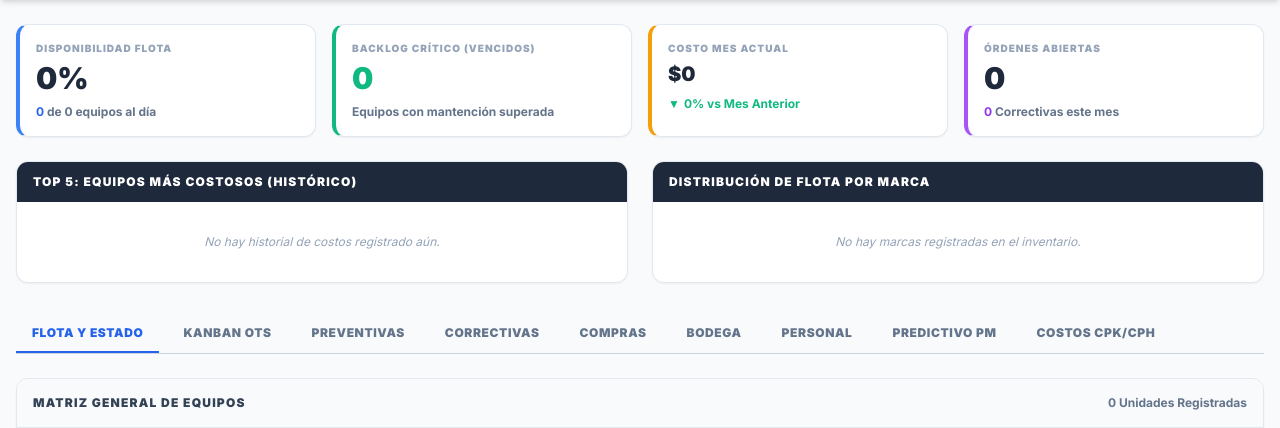
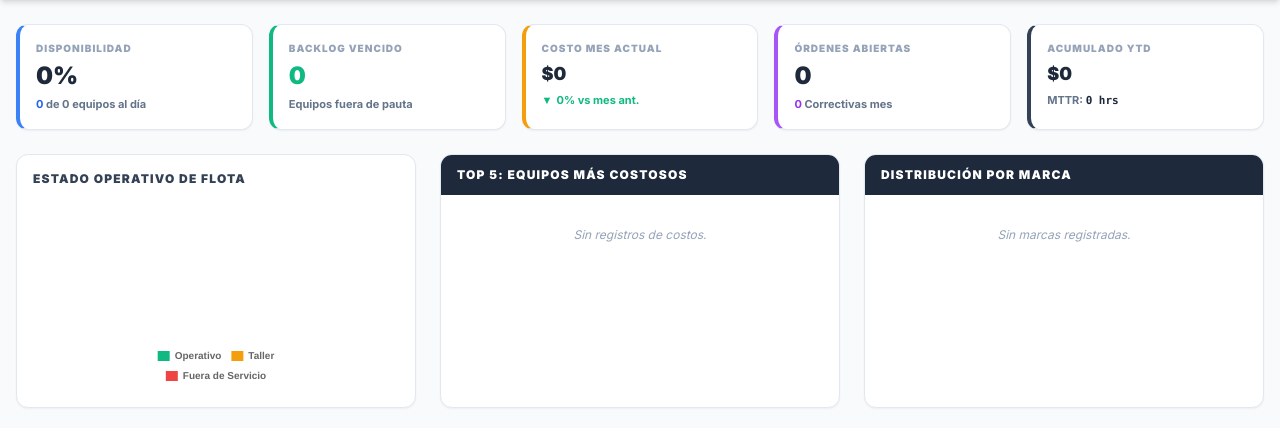
Before and after one commit to manuelortizortiz/cmms-demotron, a Flask app: page / in a window 1280 px wide. Shown: the part 57-485 px from the top of the page. Run offline with Flask 3, Linux system fonts and the light colour scheme; a user stored in the database is signed in; some libraries are stand-ins or nearby versions.

Commit message:
Update index.html

```diff
--- a/templates/index.html
+++ b/templates/index.html
@@ -36,75 +36,96 @@
     <main class="max-w-7xl mx-auto px-4 py-6 flex-1 w-full">
 
         <!-- ========================================== -->
-        <!-- 1. KPIS SUPERIORES (Inteligencia de Negocio)-->
+        <!-- 1. KPIS SUPERIORES AMPLIADOS (BI)          -->
         <!-- ========================================== -->
-        <div class="grid grid-cols-1 md:grid-cols-4 gap-4 mb-6">
+        <div class="grid grid-cols-1 sm:grid-cols-2 lg:grid-cols-5 gap-4 mb-6">
+            <!-- Disponibilidad -->
             <div class="bg-white p-4 rounded-xl shadow-sm border border-slate-200 border-l-4 border-l-blue-500">
-                <p class="text-[10px] font-black text-slate-400 uppercase tracking-widest">Disponibilidad Flota</p>
-                <h3 class="text-3xl font-black text-slate-800 mt-1">{{ kpis.disponibilidad_pct }}%</h3>
-                <p class="text-xs text-slate-500 font-bold mt-2"><span class="text-blue-600">{{ kpis.operativos }}</span> de {{ kpis.total }} equipos al día</p>
+                <p class="text-[10px] font-black text-slate-400 uppercase tracking-widest">Disponibilidad</p>
+                <h3 class="text-2xl font-black text-slate-800 mt-1">{{ kpis.disponibilidad_pct }}%</h3>
+                <p class="text-[11px] text-slate-500 font-bold mt-1"><span class="text-blue-600">{{ kpis.operativos }}</span> de {{ kpis.total }} equipos al día</p>
             </div>
 
+            <!-- Backlog Crítico -->
             <div class="bg-white p-4 rounded-xl shadow-sm border border-slate-200 border-l-4 {% if kpis.atrasados > 0 %}border-l-red-500{% else %}border-l-emerald-500{% endif %}">
-                <p class="text-[10px] font-black text-slate-400 uppercase tracking-widest">Backlog Crítico (Vencidos)</p>
-                <h3 class="text-3xl font-black mt-1 {% if kpis.atrasados > 0 %}text-red-600{% else %}text-emerald-500{% endif %}">{{ kpis.atrasados }}</h3>
-                <p class="text-xs text-slate-500 font-bold mt-2">Equipos con mantención superada</p>
+                <p class="text-[10px] font-black text-slate-400 uppercase tracking-widest">Backlog Vencido</p>
+                <h3 class="text-2xl font-black mt-1 {% if kpis.atrasados > 0 %}text-red-600{% else %}text-emerald-500{% endif %}">{{ kpis.atrasados }}</h3>
+                <p class="text-[11px] text-slate-500 font-bold mt-1">Equipos fuera de pauta</p>
             </div>
 
+            <!-- Costo Mes Actual & MoM -->
             <div class="bg-white p-4 rounded-xl shadow-sm border border-slate-200 border-l-4 border-l-amber-500">
                 <p class="text-[10px] font-black text-slate-400 uppercase tracking-widest">Costo Mes Actual</p>
-                <h3 class="text-xl font-black text-slate-800 mt-1">{{ kpis.costo_mes_str }}</h3>
-                <div class="mt-2 text-xs font-bold flex items-center gap-1 {% if kpis.variacion_costo > 0 %}text-red-500{% else %}text-emerald-500{% endif %}">
+                <h3 class="text-lg font-black text-slate-800 mt-1">{{ kpis.costo_mes_str }}</h3>
+                <div class="mt-1 text-[11px] font-bold flex items-center gap-1 {% if kpis.variacion_costo > 0 %}text-red-500{% else %}text-emerald-500{% endif %}">
                     <span>{% if kpis.variacion_costo > 0 %}▲{% else %}▼{% endif %}</span>
-                    <span>{{ kpis.variacion_costo }}% vs Mes Anterior</span>
+                    <span>{{ kpis.variacion_costo }}% vs mes ant.</span>
                 </div>
             </div>
 
+            <!-- OTs Abiertas -->
             <div class="bg-white p-4 rounded-xl shadow-sm border border-slate-200 border-l-4 border-l-purple-500">
                 <p class="text-[10px] font-black text-slate-400 uppercase tracking-widest">Órdenes Abiertas</p>
-                <h3 class="text-3xl font-black text-slate-800 mt-1">{{ kpis.ot_abiertas }}</h3>
-                <p class="text-xs text-slate-500 font-bold mt-2"><span class="text-purple-600">{{ kpis.correctivas_mes }}</span> Correctivas este mes</p>
+                <h3 class="text-2xl font-black text-slate-800 mt-1">{{ kpis.ot_abiertas }}</h3>
+                <p class="text-[11px] text-slate-500 font-bold mt-1"><span class="text-purple-600">{{ kpis.correctivas_mes }}</span> Correctivas mes</p>
+            </div>
+
+            <!-- Acumulado YTD y MTTR -->
+            <div class="bg-white p-4 rounded-xl shadow-sm border border-slate-200 border-l-4 border-l-slate-700">
+                <p class="text-[10px] font-black text-slate-400 uppercase tracking-widest">Acumulado YTD</p>
+                <h3 class="text-lg font-black text-slate-800 mt-1">{{ kpis.costo_total_ytd }}</h3>
+                <p class="text-[11px] text-slate-500 font-bold mt-1">MTTR: <span class="text-slate-800 font-mono">{{ kpis.mttr }}</span></p>
             </div>
         </div>
 
         <!-- ========================================== -->
-        <!-- 2. RANKINGS Y DISTRIBUCIÓN                 -->
+        <!-- 2. GRÁFICOS ANALÍTICOS Y RANKINGS BI        -->
         <!-- ========================================== -->
-        <div class="grid grid-cols-1 md:grid-cols-2 gap-6 mb-8">
-            <div class="bg-white rounded-xl shadow-sm border border-slate-200 overflow-hidden">
+        <div class="grid grid-cols-1 lg:grid-cols-3 gap-6 mb-8">
+            <!-- Gráfico Estado Flota -->
+            <div class="bg-white p-4 rounded-xl shadow-sm border border-slate-200 flex flex-col items-center justify-center">
+                <h3 class="text-xs font-black text-slate-700 uppercase tracking-widest w-full mb-3">Estado Operativo de Flota</h3>
+                <div class="w-48 h-48">
+                    <canvas id="chartEstado"></canvas>
+                </div>
+            </div>
+
+            <!-- Top Equipos Más Costosos -->
+            <div class="bg-white rounded-xl shadow-sm border border-slate-200 overflow-hidden flex flex-col">
                 <div class="bg-slate-800 px-4 py-3">
-                    <h3 class="text-xs font-black text-white uppercase tracking-widest">Top 5: Equipos Más Costosos (Histórico)</h3>
+                    <h3 class="text-xs font-black text-white uppercase tracking-widest">Top 5: Equipos Más Costosos</h3>
                 </div>
-                <div class="p-4">
-                    <ul class="space-y-3">
+                <div class="p-4 flex-1">
+                    <ul class="space-y-2.5">
                         {% for equipo in top_costosos %}
-                        <li class="flex justify-between items-center bg-slate-50 p-3 rounded-lg border border-slate-100">
-                            <span class="font-black text-slate-800 text-sm">{{ equipo.codigo_equipo }}</span>
-                            <span class="text-red-600 font-black text-sm">${{ "{:,.0f}".format(equipo.costo_acumulado).replace(',','.') }}</span>
+                        <li class="flex justify-between items-center bg-slate-50 p-2.5 rounded-lg border border-slate-100">
+                            <span class="font-black text-slate-800 text-xs">{{ equipo.codigo_equipo }}</span>
+                            <span class="text-red-600 font-black text-xs">${{ "{:,.0f}".format(equipo.costo_acumulado).replace(',','.') }}</span>
                         </li>
                         {% else %}
-                        <li class="text-xs text-slate-400 italic text-center py-4">No hay historial de costos registrado aún.</li>
+                        <li class="text-xs text-slate-400 italic text-center py-4">Sin registros de costos.</li>
                         {% endfor %}
                     </ul>
                 </div>
             </div>
 
-            <div class="bg-white rounded-xl shadow-sm border border-slate-200 overflow-hidden">
+            <!-- Distribución por Marcas -->
+            <div class="bg-white rounded-xl shadow-sm border border-slate-200 overflow-hidden flex flex-col">
                 <div class="bg-slate-800 px-4 py-3">
-                    <h3 class="text-xs font-black text-white uppercase tracking-widest">Distribución de Flota por Marca</h3>
+                    <h3 class="text-xs font-black text-white uppercase tracking-widest">Distribución por Marca</h3>
                 </div>
-                <div class="p-4">
-                    <ul class="space-y-3">
+                <div class="p-4 flex-1 overflow-y-auto max-h-48">
+                    <ul class="space-y-2.5">
                         {% for marca in distribucion_marcas %}
-                        <li class="flex justify-between items-center bg-slate-50 p-3 rounded-lg border border-slate-100">
-                            <span class="font-black text-slate-800 text-sm">{{ marca.marca }}</span>
+                        <li class="flex justify-between items-center bg-slate-50 p-2 rounded-lg border border-slate-100">
+                            <span class="font-black text-slate-800 text-xs">{{ marca.marca }}</span>
                             <div class="text-right">
-                                <span class="block text-xs font-black text-slate-700">{{ marca.cantidad }} Unidades Totales</span>
-                                <span class="block text-[10px] text-emerald-600 font-black tracking-wider">{{ marca.operativos }} OPERATIVOS</span>
+                                <span class="block text-[11px] font-black text-slate-700">{{ marca.cantidad }} Unidades</span>
+                                <span class="block text-[9px] text-emerald-600 font-bold uppercase">{{ marca.operativos }} Operativos</span>
                             </div>
                         </li>
                         {% else %}
-                        <li class="text-xs text-slate-400 italic text-center py-4">No hay marcas registradas en el inventario.</li>
+                        <li class="text-xs text-slate-400 italic text-center py-4">Sin marcas registradas.</li>
                         {% endfor %}
                     </ul>
                 </div>
@@ -112,7 +133,7 @@
         </div>
 
         <!-- ========================================== -->
-        <!-- 3. MENÚ DE PESTAÑAS (RESTAURADO)           -->
+        <!-- 3. MENÚ DE PESTAÑAS (TABS COMPLETAS)        -->
         <!-- ========================================== -->
         <div class="flex border-b border-slate-300 mb-6 gap-2 overflow-x-auto">
             <button onclick="switchTab('flota')" id="btn-flota" class="tab-btn px-4 py-2.5 font-black text-xs uppercase tracking-wider border-b-2 border-blue-600 text-blue-600 transition whitespace-nowrap">Flota y Estado</button>
@@ -126,7 +147,7 @@
             <button onclick="switchTab('finanzas')" id="btn-finanzas" class="tab-btn px-4 py-2.5 font-black text-xs uppercase tracking-wider border-b-2 border-transparent text-slate-500 hover:text-slate-800 transition whitespace-nowrap">Costos CPK/CPH</button>
         </div>
 
-        <!-- TAB 1: FLOTA (Patente limpia) -->
+        <!-- TAB 1: FLOTA (Matriz limpia con Patente) -->
         <div id="tab-flota" class="tab-content active">
             <div class="bg-white rounded-xl shadow-sm border border-slate-200 overflow-hidden">
                 <div class="p-4 bg-slate-50 border-b border-slate-200 flex justify-between items-center">
@@ -464,6 +485,34 @@
             })
             .catch(err => alert('Error de conexión con el servidor.'));
         }
+
+        // Renderizado del Gráfico de Estado (Chart.js)
+        const ctxEstado = document.getElementById('chartEstado').getContext('2d');
+        new Chart(ctxEstado, {
+            type: 'doughnut',
+            data: {
+                labels: ['Operativo', 'Taller', 'Fuera de Servicio'],
+                datasets: [{
+                    data: [
+                        {{ charts.estado.Operativo }},
+                        {{ charts.estado.Taller }},
+                        {{ charts.estado['Fuera de Servicio'] }}
+                    ],
+                    backgroundColor: ['#10B981', '#F59E0B', '#EF4444'],
+                    borderWidth: 0
+                }]
+            },
+            options: {
+                responsive: true,
+                maintainAspectRatio: false,
+                plugins: {
+                    legend: {
+                        position: 'bottom',
+                        labels: { boxWidth: 12, font: { size: 10, weight: 'bold' } }
+                    }
+                }
+            }
+        });
     </script>
 </body>
 </html>
```
